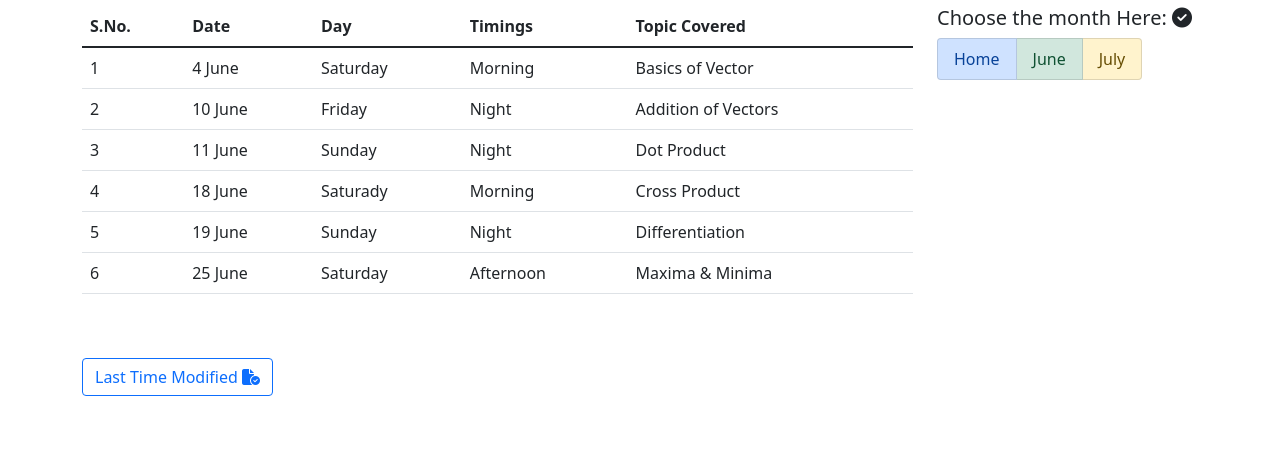
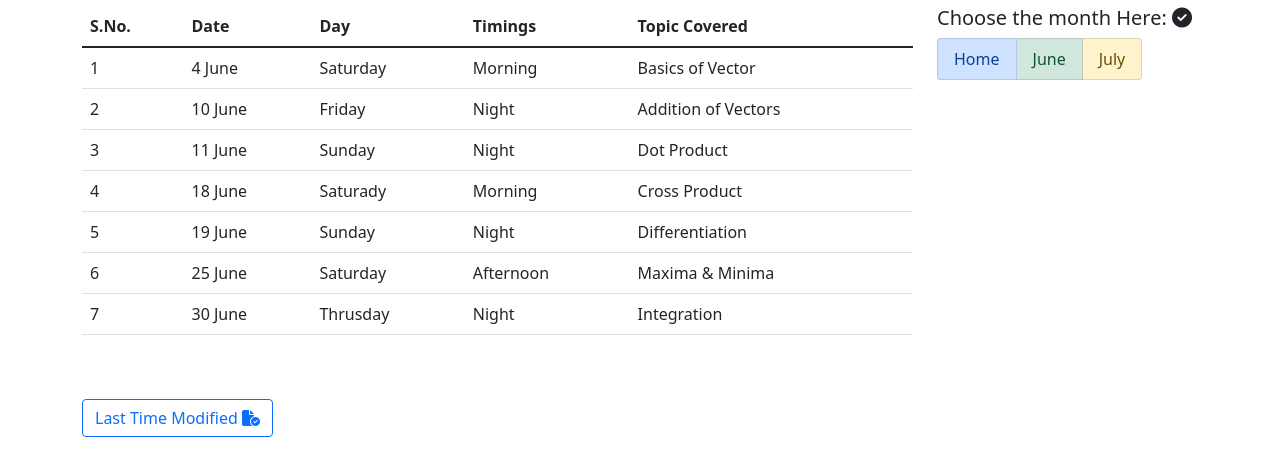
Before and after one commit to sudhanshusmith/Neepun, a plain HTML site: page june.html in a window 1280 px wide. Shown: the part 110-586 px from the top of the page. Drawn offline with Linux system fonts and the light colour scheme.

Commit message:
Update june.html

```diff
--- a/june.html
+++ b/june.html
@@ -81,6 +81,15 @@
               </tr>
 
 
+              <tr>
+                <td>7</td>
+                <td>30 June</td>
+                <td>Thrusday</td>
+                <td>Night</td>
+                <td>Integration</td>
+              </tr>
+
+
 
             </tbody>
           </table>
```
